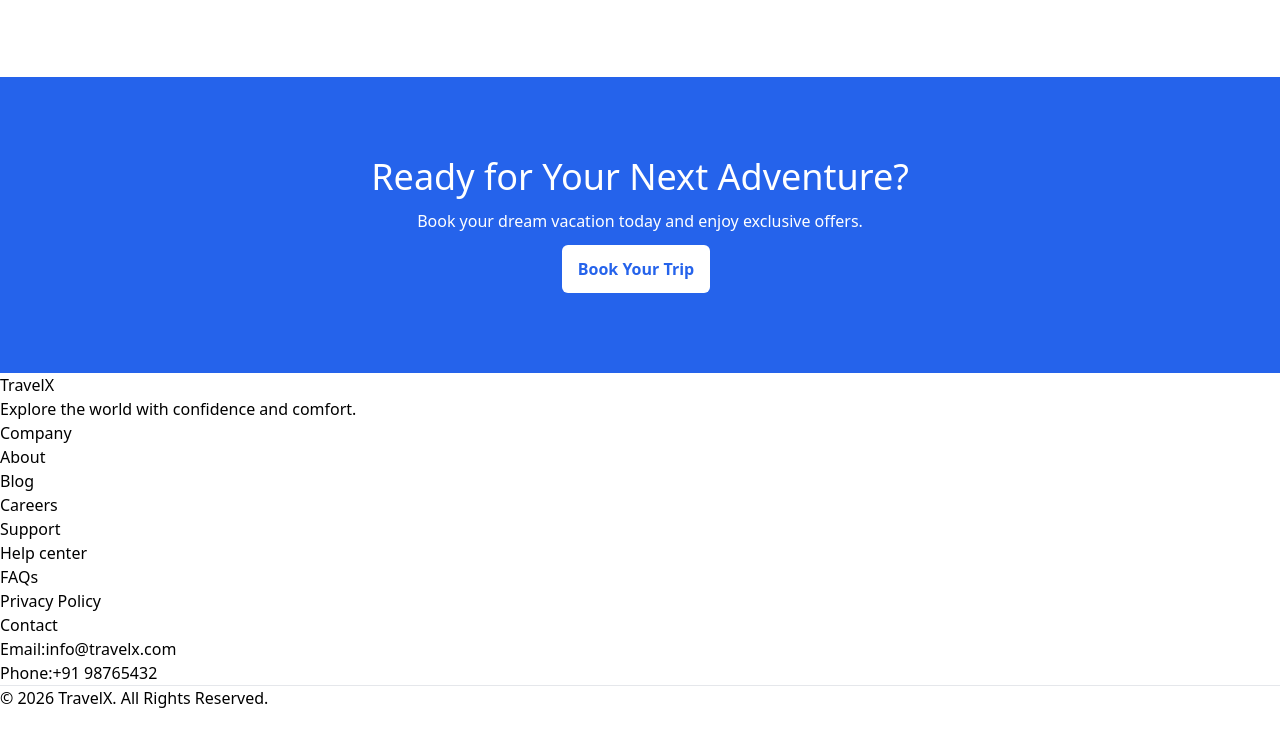
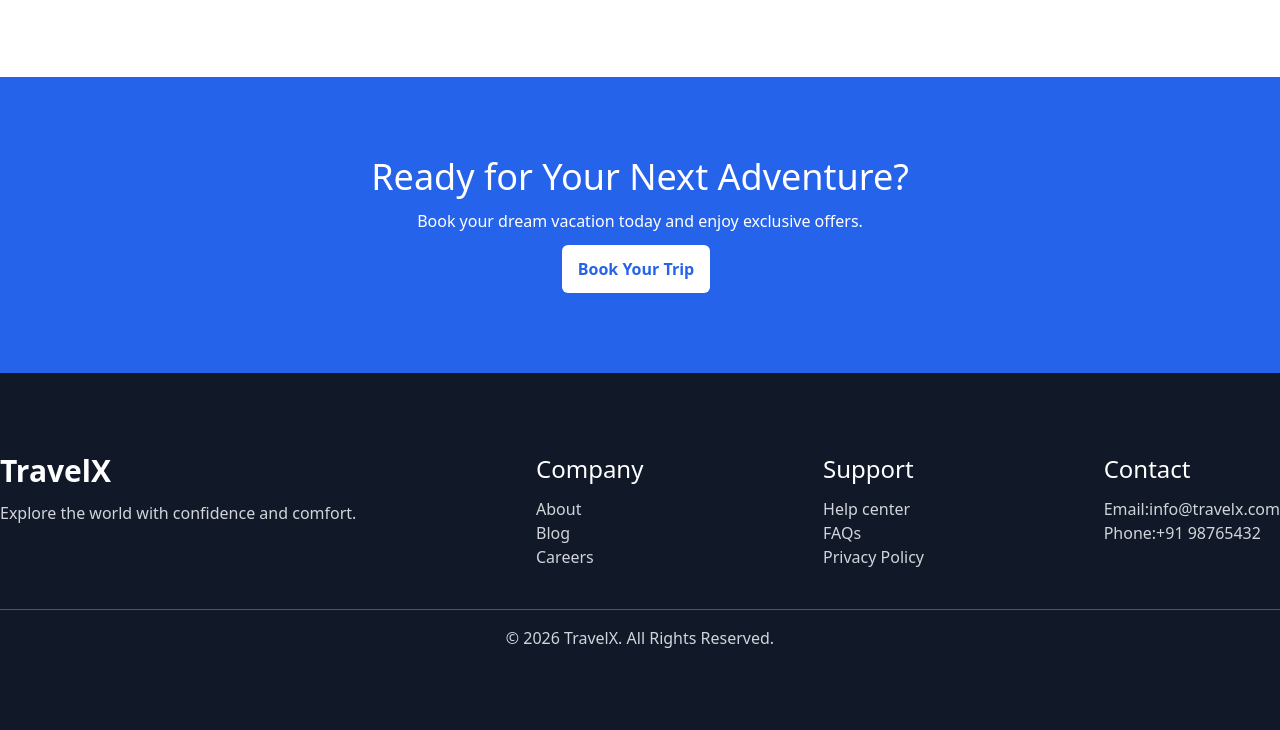
Before and after one commit to ashi120423/Taildwind-work1, a plain HTML site: page index.html in a window 1280 px wide. Shown: the part 1439-2169 px from the top of the page. Drawn offline with nearby package versions, Linux system fonts and the light colour scheme.

Commit message:
css Taidwind work1 style footer section

```diff
--- a/index.html
+++ b/index.html
@@ -27,7 +27,7 @@
     </nav>
 
 
-
+      <!-- section1 -->
 
     <section class="bg-blue-600  text-white">
         <div class="max-w-7xl mx-auto px-6 py-20 grid grid-cols-2  items-center ">
@@ -45,6 +45,8 @@
 
         </div>
     </section>
+
+    <!-- section2 -->
 
     <section class="py-20 bg-[#f9fafb] ">
         <div class="max-w-7xl mx-auto px-6">
@@ -77,7 +79,7 @@
 
     </section>
 
-
+        <!-- section3 -->
     <section class="py-20">
         <div class="max-w-7xl mx-auto px-6">
 
@@ -117,6 +119,7 @@
     </section>
 
 
+        <!-- section 4 -->
     <section class="bg-blue-600 py-20 text-white" >
         <div class="max-w-7xl mx-auto px-6">
             <div class="text-center ">
@@ -130,39 +133,41 @@
         </div>
     </section>
 
-    <footer>
-        <div>
+    <footer class=" bg-[#111827] py-20  ">
+        <div class=" flex justify-between max-w-7xl mx-auto ">
+            <div >
+                <h2 class="text-3xl text-white font-bold mb-3" >TravelX</h2>
+                <p class="text-md text-gray-300">Explore the world with confidence and comfort.</p>
+            </div>
+
             <div>
-                <h2>TravelX</h2>
-                <p>Explore the world with confidence and comfort.</p>
-            </div>
-            <div>
-                <h3>Company</h3>
-                <ul>
+                <h3 class="text-2xl text-white mb-3" >Company</h3>
+                <ul class="text-gray-300">
                     <li>About</li>
                     <li>Blog</li>
                     <li>Careers</li>
                 </ul>
             </div>
             <div>
-                <h3>Support</h3>
-                <ul>
+                <h3 class="text-2xl text-white mb-3" >Support</h3>
+                <ul class="text-gray-300">
                     <li>Help center</li>
                     <li>FAQs</li>
                     <li>Privacy Policy</li>
                 </ul>
             </div>
             <div>
-                <h3>Contact</h3>
-                <ul>
+                <h3 class="text-2xl text-white mb-3" >Contact</h3>
+                <ul class="text-gray-300">
                     <li>Email:info@travelx.com</li>
                     <li>Phone:+91 98765432</li>
                 </ul>
             </div>
         </div>
-        <hr>
-        <div>
-            <p> © 2026 TravelX. All Rights Reserved. </p>
+        <div class=" text-center mt-10  ">
+        <hr class="border-gray-600 mb-4">
+
+            <p class="text-gray-300"> © 2026 TravelX. All Rights Reserved. </p>
         </div>
 
 
```
